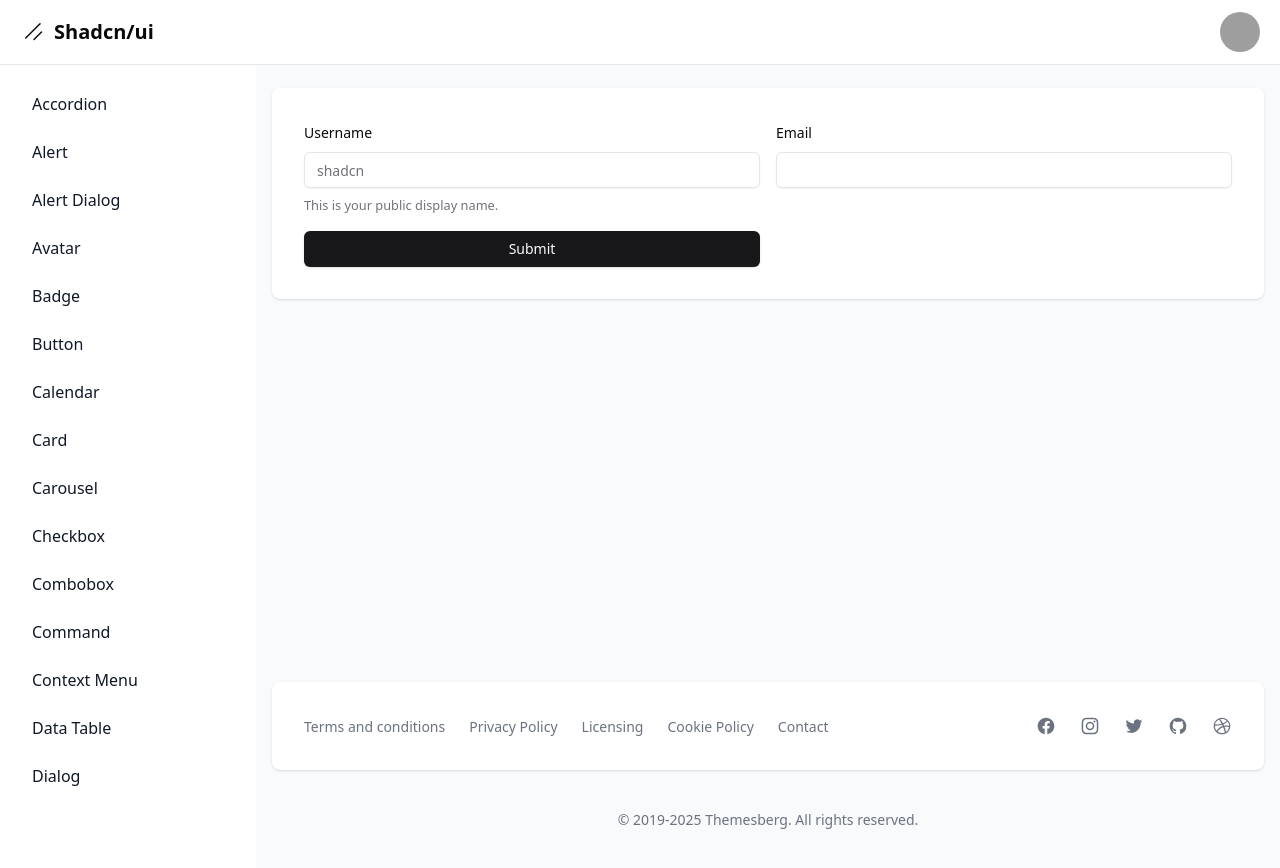
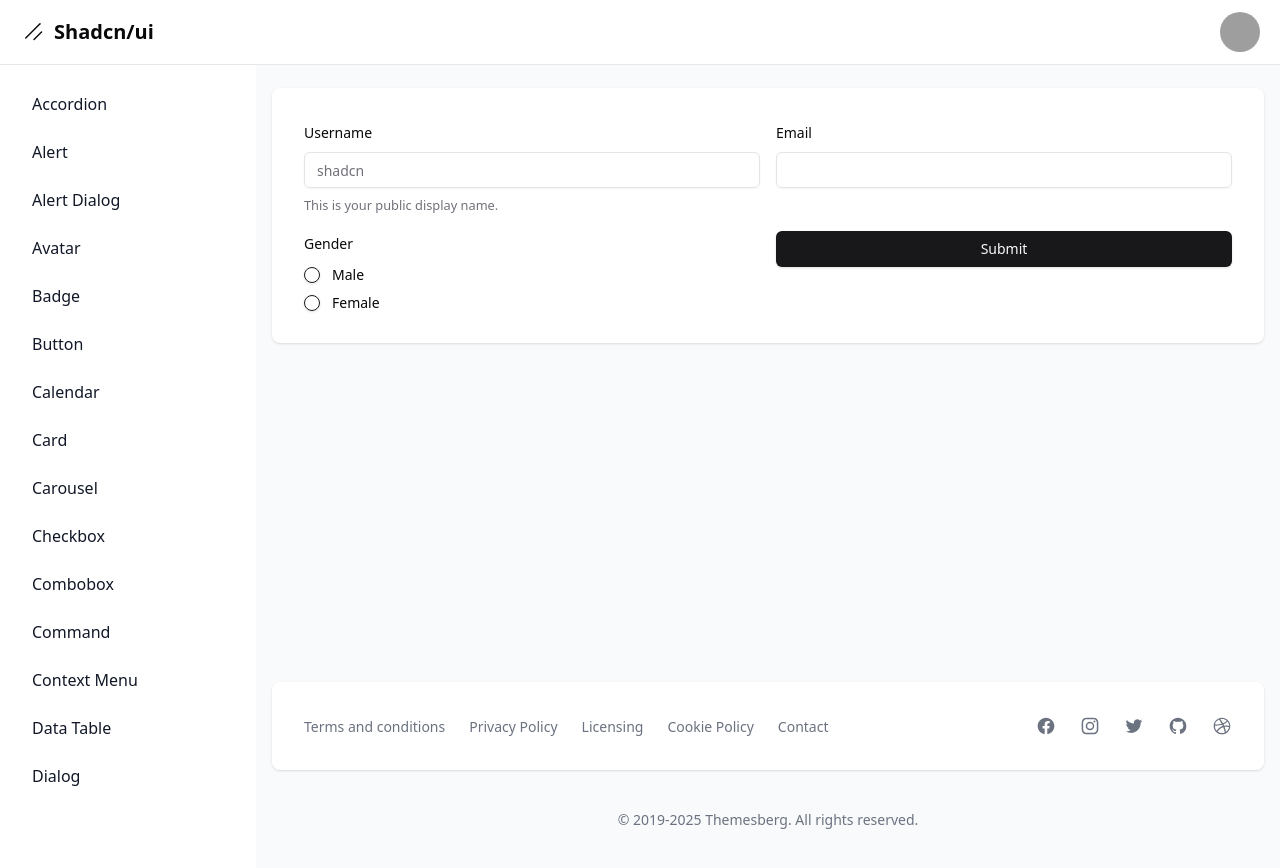
Before and after one commit to michaelrondon27/shadcn-ui, a Next.js app: page /dashboard/form in a window 1280 px wide. Built offline with nearby package versions, Linux system fonts and the light colour scheme; grey boxes are pictures that could not be loaded.

Commit message:
61. Radio Group

```diff
--- a/package.json
+++ b/package.json
@@ -22,6 +22,7 @@
         "@radix-ui/react-menubar": "^1.1.4",
         "@radix-ui/react-popover": "^1.1.4",
         "@radix-ui/react-progress": "^1.1.1",
+        "@radix-ui/react-radio-group": "^1.2.2",
         "@radix-ui/react-select": "^2.1.4",
         "@radix-ui/react-slider": "^1.2.2",
         "@radix-ui/react-slot": "^1.1.1",
--- a/src/app/dashboard/form/page.tsx
+++ b/src/app/dashboard/form/page.tsx
@@ -7,9 +7,11 @@
 import { Button } from "@/components/ui/button";
 import { Form, FormControl, FormDescription, FormField, FormItem, FormLabel, FormMessage } from "@/components/ui/form";
 import { Input } from "@/components/ui/input";
+import { RadioGroup, RadioGroupItem } from "@/components/ui/radio-group";
 
 const formSchema = z.object({
     email: z.string().email(),
+    gender: z.enum(["male", "female"], { message: "Seleccione" }),
     username: z.string().min(2).max(20)
 });
 
@@ -17,6 +19,7 @@
     const form = useForm<z.infer<typeof formSchema>>({
         defaultValues: {
             email: "",
+
             username: ""
         },
         resolver: zodResolver(formSchema)
@@ -66,6 +69,46 @@
                         ) }
                     />
 
+                    <FormField
+                        control={ form.control }
+                        name="gender"
+                        render={ ({ field }) => (
+                            <FormItem className="space-y-3">
+                                <FormLabel>Gender</FormLabel>
+
+                                <FormControl>
+                                    <RadioGroup
+                                        className="flex flex-col space-y-1"
+                                        defaultValue={ field.value }
+                                        onValueChange={ field.onChange }
+                                    >
+                                        <FormItem className="flex items-center space-x-3 space-y-0">
+                                            <FormControl>
+                                                <RadioGroupItem value="male" />
+                                            </FormControl>
+
+                                            <FormLabel className="font-normal">
+                                                Male
+                                            </FormLabel>
+                                        </FormItem>
+
+                                        <FormItem className="flex items-center space-x-3 space-y-0">
+                                            <FormControl>
+                                                <RadioGroupItem value="female" />
+                                            </FormControl>
+
+                                            <FormLabel className="font-normal">
+                                                Female
+                                            </FormLabel>
+                                        </FormItem>
+                                    </RadioGroup>
+                                </FormControl>
+
+                                <FormMessage/>
+                            </FormItem>
+                        ) }
+                    />
+
                     <Button type="submit">
                         Submit
                     </Button>
--- /dev/null
+++ b/src/components/ui/radio-group.tsx
@@ -0,0 +1,44 @@
+"use client"
+
+import * as React from "react"
+import * as RadioGroupPrimitive from "@radix-ui/react-radio-group"
+import { Circle } from "lucide-react"
+
+import { cn } from "@/lib/utils"
+
+const RadioGroup = React.forwardRef<
+    React.ElementRef<typeof RadioGroupPrimitive.Root>,
+    React.ComponentPropsWithoutRef<typeof RadioGroupPrimitive.Root>
+>(({ className, ...props }, ref) => {
+    return (
+        <RadioGroupPrimitive.Root
+            className={cn("grid gap-2", className)}
+            {...props}
+            ref={ref}
+        />
+    )
+})
+RadioGroup.displayName = RadioGroupPrimitive.Root.displayName
+
+const RadioGroupItem = React.forwardRef<
+    React.ElementRef<typeof RadioGroupPrimitive.Item>,
+    React.ComponentPropsWithoutRef<typeof RadioGroupPrimitive.Item>
+>(({ className, ...props }, ref) => {
+    return (
+        <RadioGroupPrimitive.Item
+            ref={ref}
+            className={cn(
+                "aspect-square h-4 w-4 rounded-full border border-primary text-primary shadow focus:outline-none focus-visible:ring-1 focus-visible:ring-ring disabled:cursor-not-allowed disabled:opacity-50",
+                className
+            )}
+            {...props}
+        >
+            <RadioGroupPrimitive.Indicator className="flex items-center justify-center">
+                <Circle className="h-3.5 w-3.5 fill-primary" />
+            </RadioGroupPrimitive.Indicator>
+        </RadioGroupPrimitive.Item>
+    )
+})
+RadioGroupItem.displayName = RadioGroupPrimitive.Item.displayName
+
+export { RadioGroup, RadioGroupItem }
```
Also changed, not shown: 1 other file (tests, documents, lock files or other folders).
